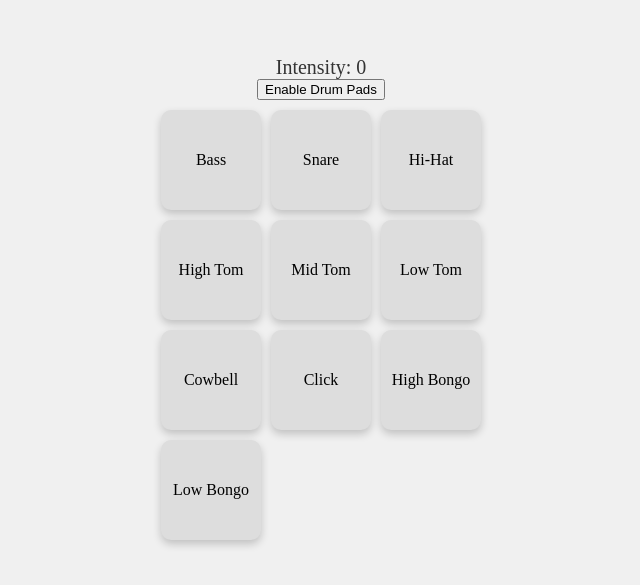
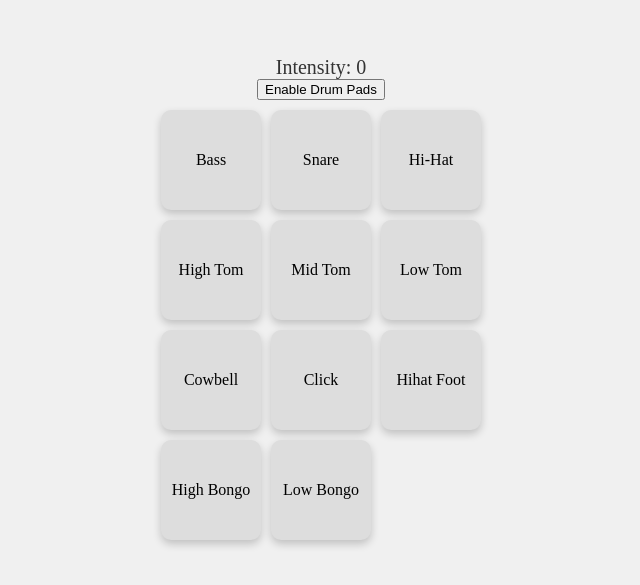
Before and after one commit to elFuchso/realdrums, a plain HTML site: page index.html in a window 1280 px wide. Shown: the part 107-692 px from the top of the page, without its empty margins (319-959 px from the left). Drawn offline with Linux system fonts and the light colour scheme.

Commit message:
Add hihat foot pad

```diff
--- a/index.html
+++ b/index.html
@@ -18,6 +18,7 @@
         <div class="drum-pad" id="tom">Low Tom</div>
         <div class="drum-pad" id="cowbell">Cowbell</div>
         <div class="drum-pad" id="click">Click</div>
+        <div class="drum-pad" id="hihat-foot">Hihat Foot</div>
         <div class="drum-pad" id="bingo">High Bongo</div>
         <div class="drum-pad" id="bongo">Low Bongo</div>
     </div>
```
